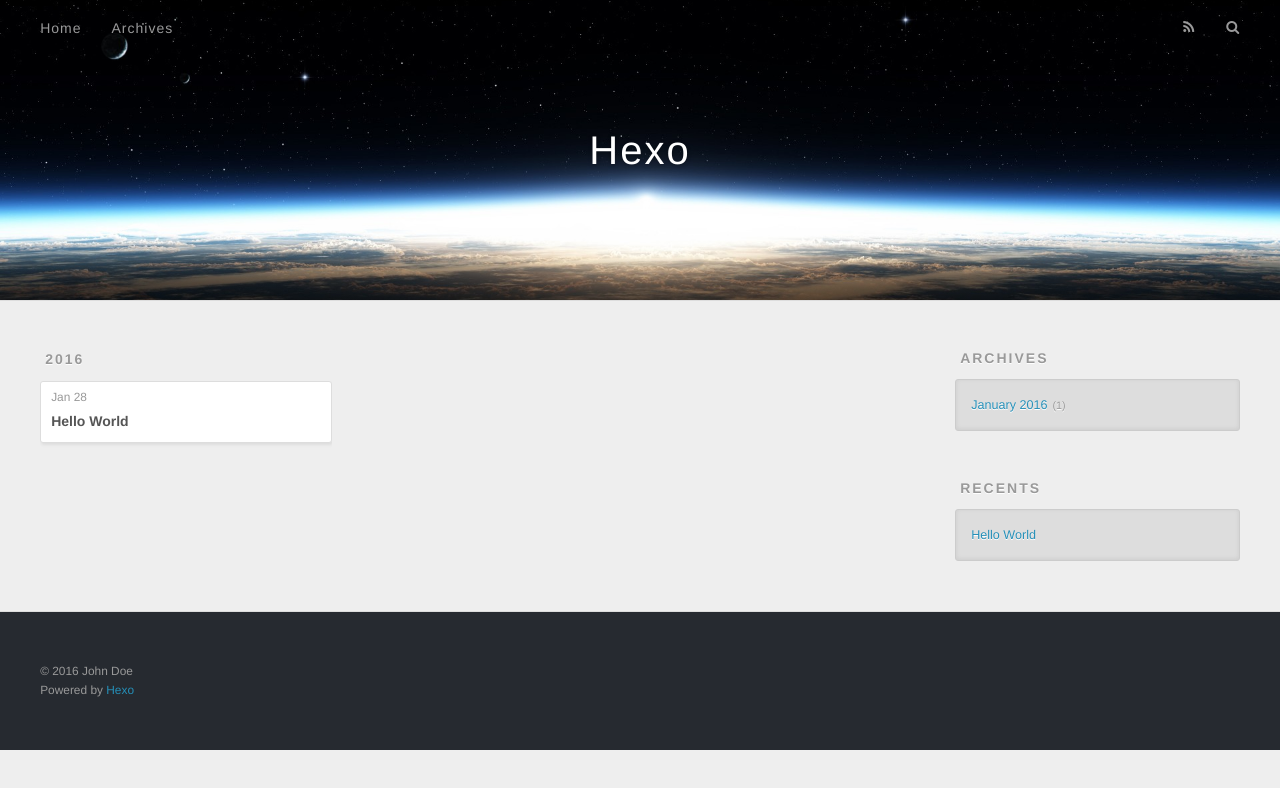
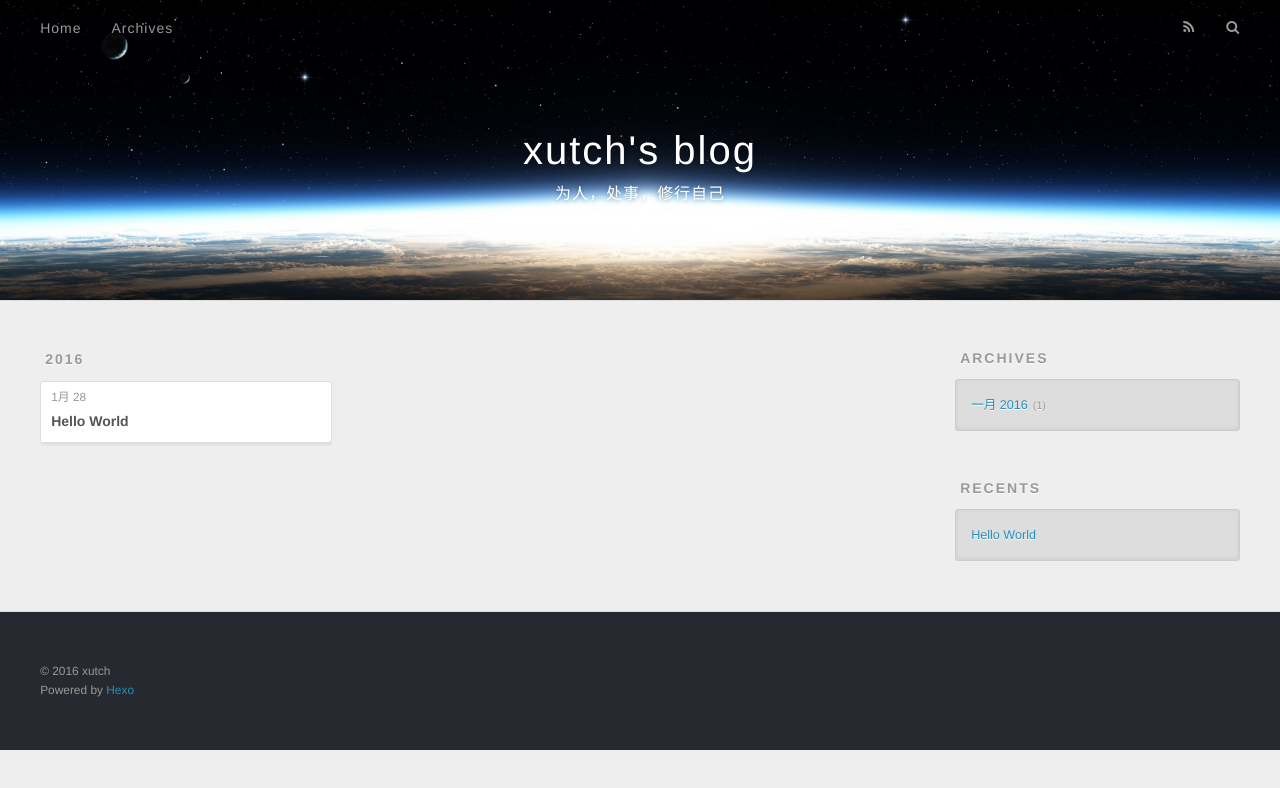
Before and after one commit to xutch/xutch.github.io, a plain HTML site: page archives/2016/01/index.html in a window 1280 px wide. Drawn offline with nearby package versions, Linux system fonts and the light colour scheme.

Commit message:
Site updated: 2016-01-28 16:41:55

```diff
--- a/archives/2016/01/index.html
+++ b/archives/2016/01/index.html
@@ -3,19 +3,19 @@
 <head>
   <meta charset="utf-8">
 
-  <title>Archives: 2016/1 | Hexo</title>
+  <title>Archives: 2016/1 | xutch&#39;s blog</title>
   <meta name="viewport" content="width=device-width, initial-scale=1, maximum-scale=1">
-  <meta name="description">
+  <meta name="description" content="xutch的博客">
 <meta property="og:type" content="website">
-<meta property="og:title" content="Hexo">
+<meta property="og:title" content="xutch's blog">
 <meta property="og:url" content="http://yoursite.com/archives/2016/01/index.html">
-<meta property="og:site_name" content="Hexo">
-<meta property="og:description">
+<meta property="og:site_name" content="xutch's blog">
+<meta property="og:description" content="xutch的博客">
 <meta name="twitter:card" content="summary">
-<meta name="twitter:title" content="Hexo">
-<meta name="twitter:description">
+<meta name="twitter:title" content="xutch's blog">
+<meta name="twitter:description" content="xutch的博客">
 
-    <link rel="alternative" href="/atom.xml" title="Hexo" type="application/atom+xml">
+    <link rel="alternative" href="/atom.xml" title="xutch&#39;s blog" type="application/atom+xml">
 
 
     <link rel="icon" href="/favicon.png">
@@ -33,8 +33,12 @@
   <div id="header-outer" class="outer">
     <div id="header-title" class="inner">
       <h1 id="logo-wrap">
-        <a href="/" id="logo">Hexo</a>
+        <a href="/" id="logo">xutch&#39;s blog</a>
       </h1>
+
+        <h2 id="subtitle-wrap">
+          <a href="/" id="subtitle">为人，处事，修行自己</a>
+        </h2>
 
     </div>
     <div id="header-inner" class="inner">
@@ -76,7 +80,7 @@
   <div class="archive-article-inner">
     <header class="archive-article-header">
       <a href="/2016/01/28/hello-world/" class="archive-article-date">
-  <time datetime="2016-01-28T08:02:46.589Z" itemprop="datePublished">Jan 28</time>
+  <time datetime="2016-01-28T08:02:46.589Z" itemprop="datePublished">1月 28</time>
 </a>
 
 
@@ -106,7 +110,7 @@
   <div class="widget-wrap">
     <h3 class="widget-title">Archives</h3>
     <div class="widget">
-      <ul class="archive-list"><li class="archive-list-item"><a class="archive-list-link" href="/archives/2016/01/">January 2016</a><span class="archive-list-count">1</span></li></ul>
+      <ul class="archive-list"><li class="archive-list-item"><a class="archive-list-link" href="/archives/2016/01/">一月 2016</a><span class="archive-list-count">1</span></li></ul>
     </div>
   </div>
 
@@ -133,7 +137,7 @@
 
   <div class="outer">
     <div id="footer-info" class="inner">
-      &copy; 2016 John Doe<br>
+      &copy; 2016 xutch<br>
       Powered by <a href="http://hexo.io/" target="_blank">Hexo</a>
     </div>
   </div>
```
Also changed, not shown: 2016/01/28/hello-world/index.html (+11 -7 lines), archives/2016/index.html (+16 -12 lines), archives/index.html (+16 -12 lines), index.html (+16 -12 lines).
